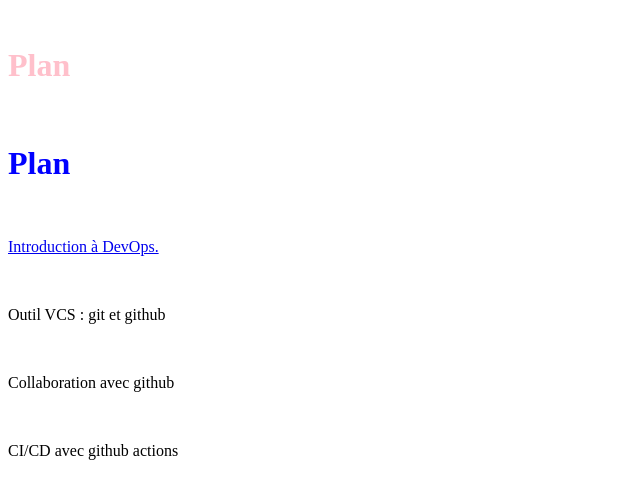
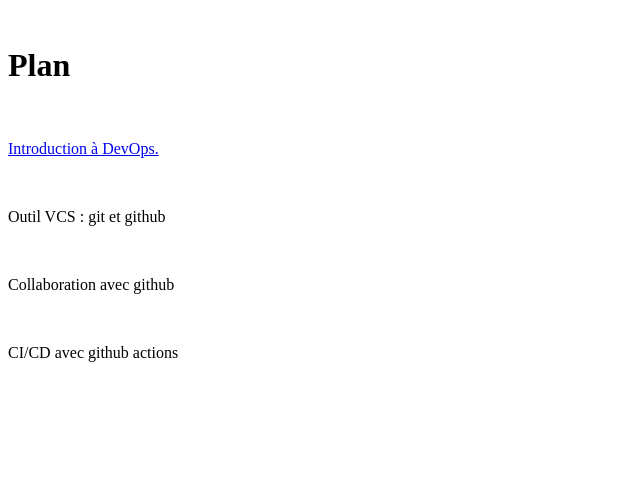
Before and after one commit to maherjaouadi/projet_devops, a plain HTML site: page index.html in a window 1280 px wide. Shown: the whole page, without its empty margins (0-640 px from the left). Drawn offline with Linux system fonts and the light colour scheme.

Commit message:
Plan en noir

```diff
--- a/index.html
+++ b/index.html
@@ -6,8 +6,8 @@
     <meta name="viewport" content="width=device-width, initial-scale=1.0" />
     <title>Formation DevOps</title>
      </head>
-      <h1 style="color: pink">Plan</h1>
-    <h1 style="color: blue">Plan</h1>
+      <h1 style="color: black">Plan</h1>
+
     <p><a href="./intro.html">Introduction à DevOps.</a></p>
     <p>Outil VCS : git et github</p>
     <p>Collaboration avec github</p>
```
